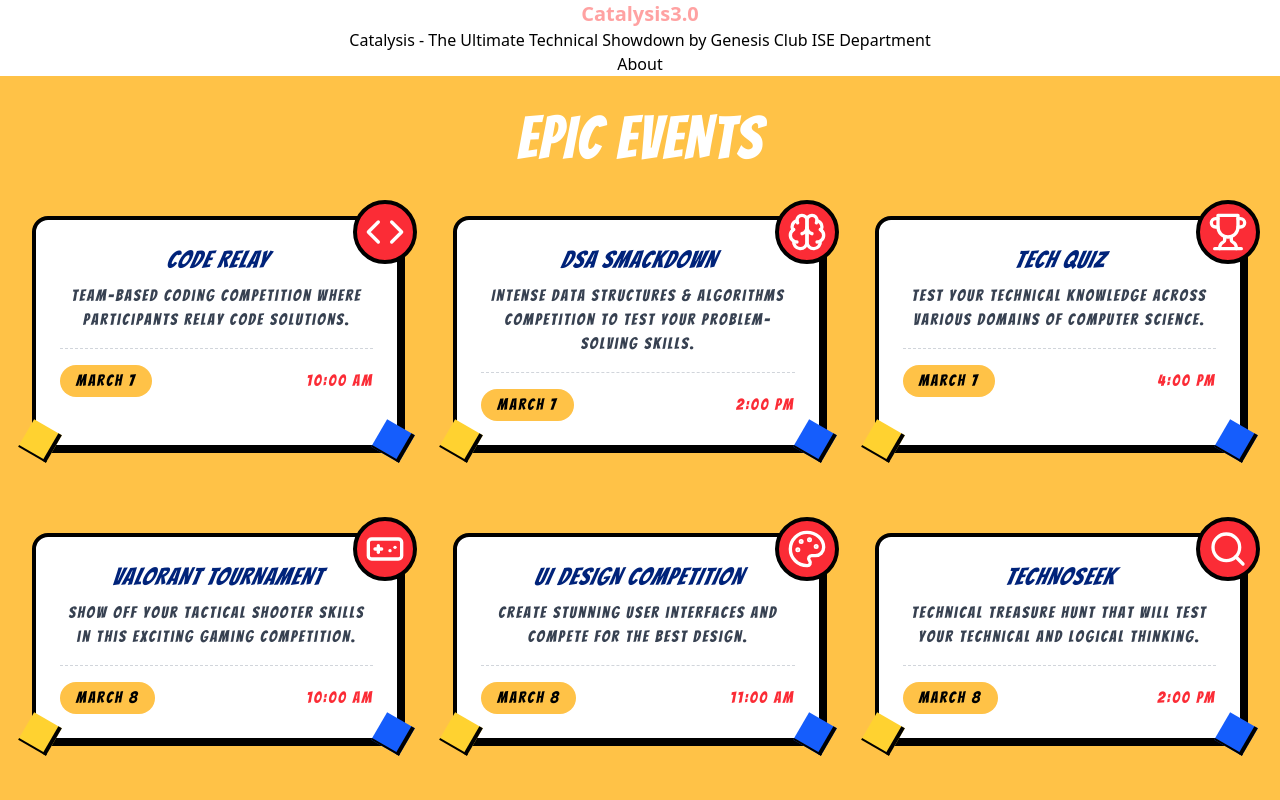
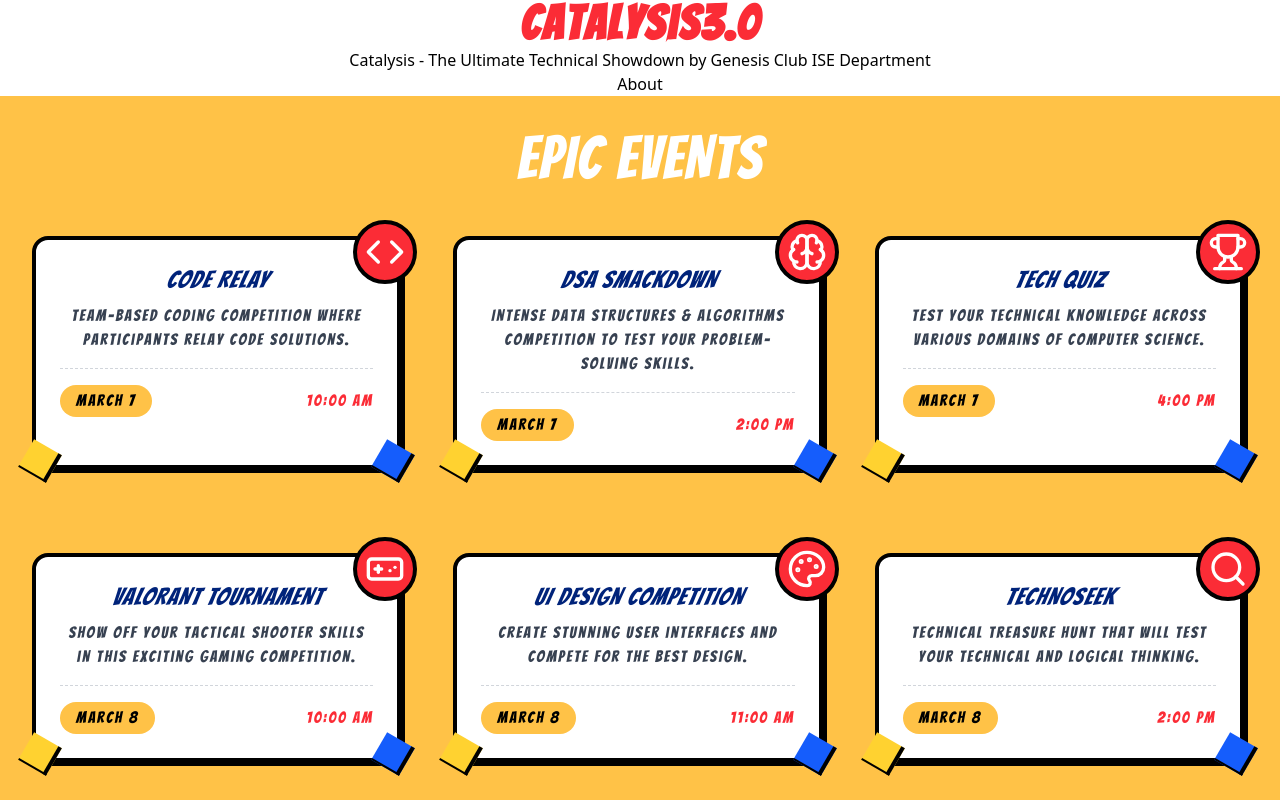
Before and after one commit to Genesis-ISE-DSCE/Catalysis3.0, a React (Vite) app in the folder frontend/: page / in a window 1280 px wide. Shown: the top 800 px of the page. Built offline with nearby package versions, Linux system fonts and the light colour scheme.

Commit message:
fixed some merge conflict issue

```diff
--- a/frontend/package.json
+++ b/frontend/package.json
@@ -10,8 +10,10 @@
     "preview": "vite preview"
   },
   "dependencies": {
+    "@fontsource/bangers": "^5.2.5",
     "@tailwindcss/vite": "^4.0.9",
     "aos": "^2.3.4",
+    "framer-motion": "^12.4.7",
     "lucide-react": "^0.477.0",
     "react": "^19.0.0",
     "react-dom": "^19.0.0"
--- a/frontend/src/App.css
+++ b/frontend/src/App.css
@@ -1,3 +1,11 @@
+@import url("https://fonts.googleapis.com/css2?family=Bangers&display=swap");
+@import "tailwindcss";
+
+body {
+  margin: 0;
+  padding: 0;
+}
+
 #root {
   /* max-width: 1280px; */
   /* margin: 0 auto; */
--- a/frontend/src/App.jsx
+++ b/frontend/src/App.jsx
@@ -1,27 +1,30 @@
-// import { useState } from "react";
-// import reactLogo from "./assets/react.svg";
-// import viteLogo from "/vite.svg";
+import { useState } from "react";
+import reactLogo from "./assets/react.svg";
+import viteLogo from "/vite.svg";
 import "./App.css";
 import { Hero } from "./components/Hero";
 import { Schedule } from "./components/Schedule";
 import { About } from "./components/About";
 import { Gallery } from "./components/Gallery";
 import { Events } from "./components/Events";
-import { FAQ } from "./components/FAQ";
+import { FAQSection } from "./components/FAQ";
 import { Contact } from "./components/Contact";
+import "@fontsource/bangers";
 
 function App() {
   //use tailwind maybe?
   return (
     <>
       <div>
-        <h1 className="text-xl  font-bold text-red-300">Catalysis3.0</h1>
+        <h1 className="text-5xl font-bold text-red-500 font-comic">
+          Catalysis3.0
+        </h1>
         <Hero />
         <About />
         <Events />
         <Schedule />
         <Gallery />
-        <FAQ />
+        <FAQSection />
         <Contact />
       </div>
     </>
--- a/frontend/src/components/FAQ.jsx
+++ b/frontend/src/components/FAQ.jsx
@@ -1,7 +1,5 @@
-import React from 'react'
+import React from "react";
 
-export const FAQ = () => {
-  return (
-    <div>FAQ</div>
-  )
-}
+export const FAQSection = () => {
+  return <div>FAQ</div>;
+};
--- a/frontend/src/index.css
+++ b/frontend/src/index.css
@@ -1,4 +1,5 @@
 @import url("https://fonts.googleapis.com/css2?family=Bangers&display=swap");
+@import url("https://fonts.googleapis.com/css2?family=Comic+Neue:wght@400;700&display=swap");
 @import "tailwindcss";
 
 @layer components {
@@ -10,4 +11,9 @@
     font-family: "Bangers", cursive;
     letter-spacing: 2px;
   }
+
+  .font-comic-neue {
+    font-family: "Comic Neue", cursive;
+    font-weight: 400;
+  }
 }
```
Also changed, not shown: 1 other file (tests, documents, lock files or other folders).
